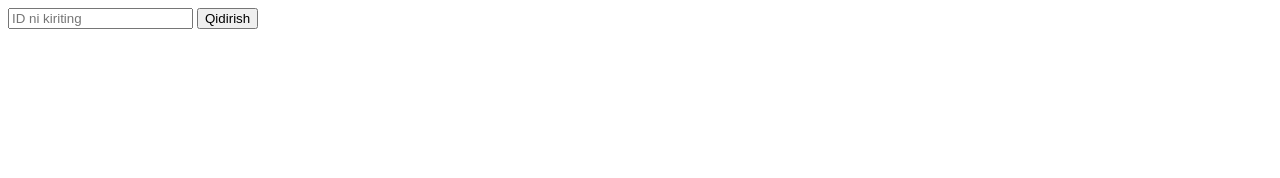
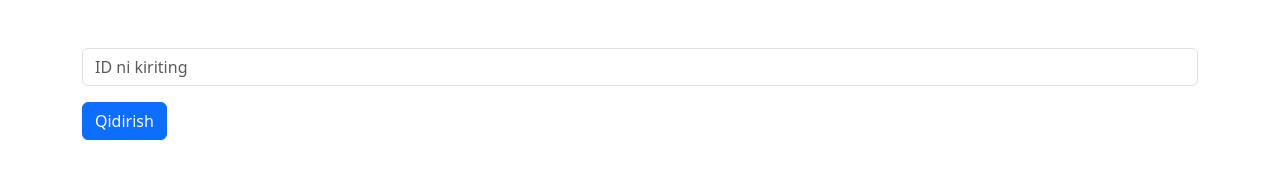
Before and after one commit to OrzuKvOfficial/JavaScript-Lesson-6, a website: page texs.html in a window 1280 px wide. Drawn offline with nearby package versions, Linux system fonts and the light colour scheme.

Commit message:
I am improving the search engin

```diff
--- a/texs.html
+++ b/texs.html
@@ -4,14 +4,19 @@
 <meta charset="UTF-8">
 <meta name="viewport" content="width=device-width, initial-scale=1.0">
 <title>Obekt ma'lumotlarini chiqarish</title>
+<link href="https://cdn.jsdelivr.net/npm/bootstrap@5.3.0-alpha1/dist/css/bootstrap.min.css" rel="stylesheet">
 </head>
-<body>
+<body class="container pt-5">
 
-<input type="text" id="searchInput" placeholder="ID ni kiriting">
-<button onclick="searchByID()">Qidirish</button>
+<div class="mb-3">
+    <input type="text" id="searchInput" class="form-control" placeholder="ID ni kiriting">
+</div>
+<div class="mb-3">
+    <button class="btn btn-primary" onclick="searchByID()">Qidirish</button>
+</div>
 
 <div id="result"></div>
 
+<script src="./server.js"></script>
 </body>
-<script src="./server.js"></script>
 </html>
```
